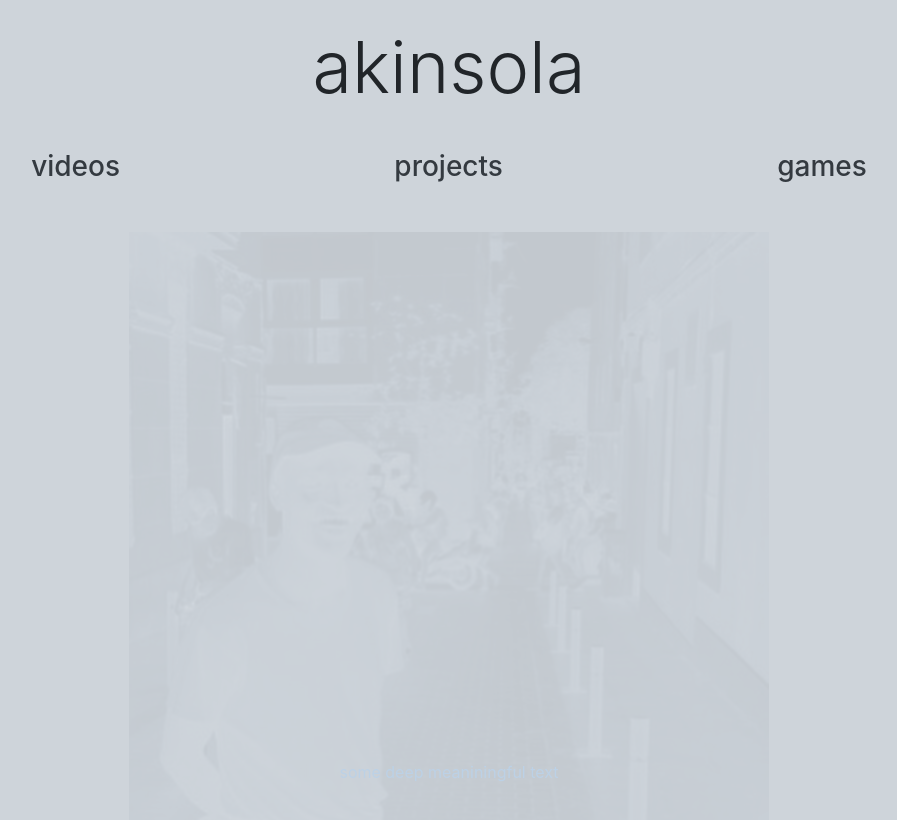
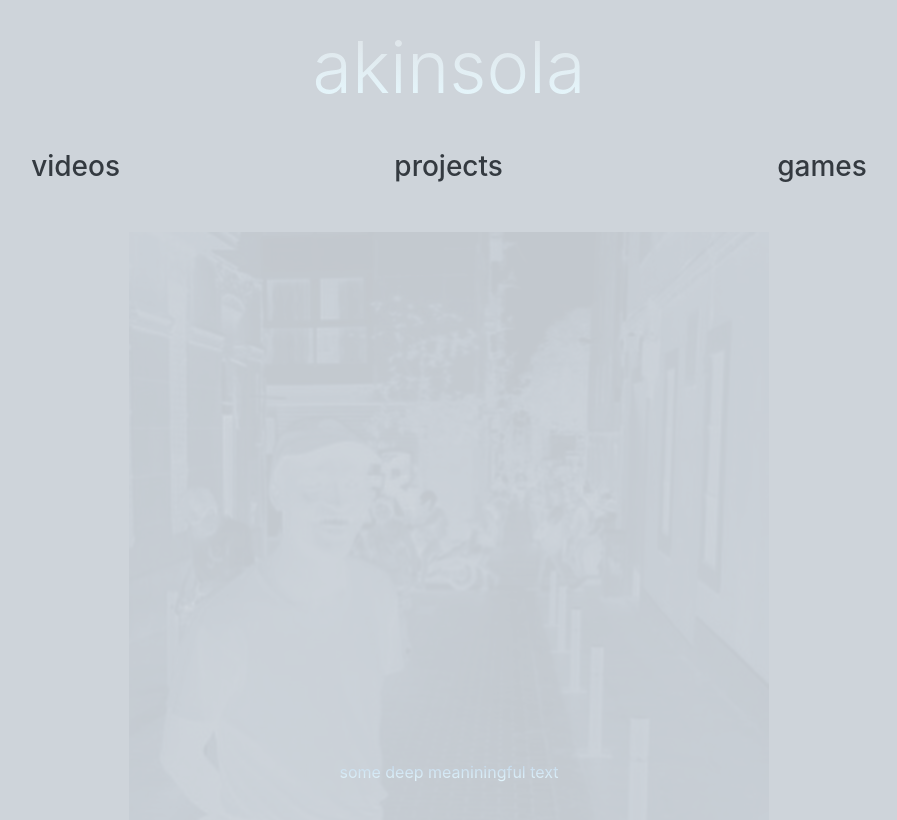
Before and after one commit to t-lawan/Portfolio, an Angular app: page / in a window 1280 px wide. In both pictures the pointer is over the element "akinsola". Shown: the top 820 px of the page, without its empty margins (191-1088 px from the left). Built offline with nearby package versions, Linux system fonts and the light colour scheme.

Commit message:
added animation to text

```diff
--- a/src/app/app.component.scss
+++ b/src/app/app.component.scss
@@ -0,0 +1,9 @@
+h1{
+    &:hover {
+        -webkit-animation: color-change 1s infinite;
+        -moz-animation: color-change 1s infinite;
+        -o-animation: color-change 1s infinite;
+        -ms-animation: color-change 1s infinite;
+        animation: color-change 1s infinite;
+    }
+}
--- a/src/app/components/alert/alert.component.scss
+++ b/src/app/components/alert/alert.component.scss
@@ -1,7 +1,9 @@
 @import '../../../assets/sass/variables';
 p {
-    color: $pastel-blue;
-    &:hover {
-        color: $cyan;
-    }
+        -webkit-animation: color-change 1s infinite;
+        -moz-animation: color-change 1s infinite;
+        -o-animation: color-change 1s infinite;
+        -ms-animation: color-change 1s infinite;
+        animation: color-change 1s infinite;
+
 }
--- a/src/app/components/films/film/film.component.scss
+++ b/src/app/components/films/film/film.component.scss
@@ -0,0 +1,10 @@
+@import '../../../../assets/sass/variables';
+h1{
+    &:hover {
+        -webkit-animation: color-change 1s infinite;
+        -moz-animation: color-change 1s infinite;
+        -o-animation: color-change 1s infinite;
+        -ms-animation: color-change 1s infinite;
+        animation: color-change 1s infinite;
+    }
+}
--- a/src/app/components/partials/navbar/navbar.component.scss
+++ b/src/app/components/partials/navbar/navbar.component.scss
@@ -17,6 +17,10 @@
 
 a {
     &:hover {
-        color: $pastel-blue
+        -webkit-animation: color-change 1s infinite;
+        -moz-animation: color-change 1s infinite;
+        -o-animation: color-change 1s infinite;
+        -ms-animation: color-change 1s infinite;
+        animation: color-change 1s infinite;
     }
 }
```
